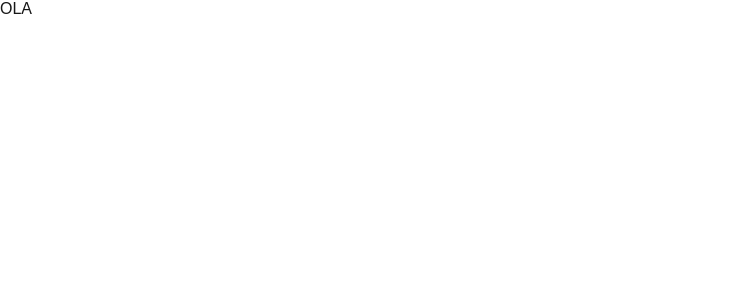
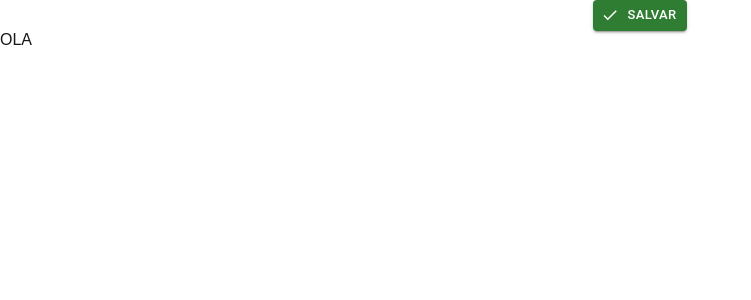
Before and after one commit to mateusw12/modaIntima-Sensacoes, a Next.js app in the folder irys-moda-intima-sensacoes/: page / in a window 1280 px wide. Shown: the top 300 px of the page, without its empty margins (0-751 px from the left). Built offline with nearby package versions, Linux system fonts and the light colour scheme.

Commit message:
Inicia Botao de Salvar

```diff
--- a/irys-moda-intima-sensacoes/package.json
+++ b/irys-moda-intima-sensacoes/package.json
@@ -11,9 +11,12 @@
   "dependencies": {
     "@emotion/react": "^11.13.3",
     "@emotion/styled": "^11.13.0",
+    "@mui/icons-material": "^6.1.0",
+    "@mui/lab": "^6.0.0-beta.9",
     "@mui/material": "^6.0.2",
     "axios": "^1.7.7",
     "chart.js": "^4.4.4",
+    "mui": "^0.0.1",
     "next": "14.2.9",
     "next-auth": "^4.24.7",
     "prettier": "^3.3.3",
--- a/irys-moda-intima-sensacoes/src/pages/_document.tsx
+++ b/irys-moda-intima-sensacoes/src/pages/_document.tsx
@@ -2,7 +2,7 @@ import { Html, Head, Main, NextScript } from "next/document";
 
 export default function Document() {
   return (
-    <Html lang="en">
+    <Html lang="pt-BR">
       <Head />
       <body>
         <Main />
--- a/irys-moda-intima-sensacoes/src/pages/api/api.ts
+++ b/irys-moda-intima-sensacoes/src/pages/api/api.ts
@@ -1,5 +1,5 @@
 import  Axios  from "axios";
 
 export const API = Axios.create({
-  baseURL: process.env.NEXT_PUBLIC_API_BASE_URL
+  baseURL: process.env.NEXT_PUBLIC_API_BASE_URL,
 })
--- a/irys-moda-intima-sensacoes/src/pages/index.tsx
+++ b/irys-moda-intima-sensacoes/src/pages/index.tsx
@@ -1,3 +1,4 @@
+import { SaveButton } from "@/shared/button/button";
 import Head from "next/head";
 
 export default function Home() {
@@ -6,11 +7,10 @@ export default function Home() {
     <>
       <Head>
         <title>Irys Moda Íntima e Sensações</title>
-        <meta name="description" content="Generated by create next app" />
         <meta name="viewport" content="width=device-width, initial-scale=1" />
-        <link rel="icon" href="/favicon.ico" />
+        <link rel="icon" href="/assets/logo/logo.jpg" />
       </Head>
-
+      <div style={{display: "flex", justifyContent: "center"}}><SaveButton /></div>
      OLA
     </>
   );
--- /dev/null
+++ b/irys-moda-intima-sensacoes/src/shared/button/button.tsx
@@ -0,0 +1,18 @@
+import { LoadingButton } from "@mui/lab";
+import { MdCheck, MdOutlineRestartAlt } from "react-icons/md";
+import { ButtonProps } from "./interface";
+
+export const SaveButton = (props: ButtonProps) => {
+  return (
+    <LoadingButton
+      variant="contained"
+      color="success"
+      size="small"
+      loading={props.loading}
+      loadingPosition="start"
+      startIcon={props.loading ? <MdOutlineRestartAlt /> : <MdCheck />}
+    >
+      {props.title ?? "Salvar"}
+    </LoadingButton>
+  );
+};
--- /dev/null
+++ b/irys-moda-intima-sensacoes/src/shared/button/interface.ts
@@ -0,0 +1,5 @@
+export interface ButtonProps {
+  title?: string;
+  loading?: boolean;
+  size?: "small" | "large" | "medium";
+}
```
Also changed, not shown: irys-moda-intima-sensacoes/public/assets/logo/logo.jpg (added), 1 other file (tests, documents, lock files or other folders).
